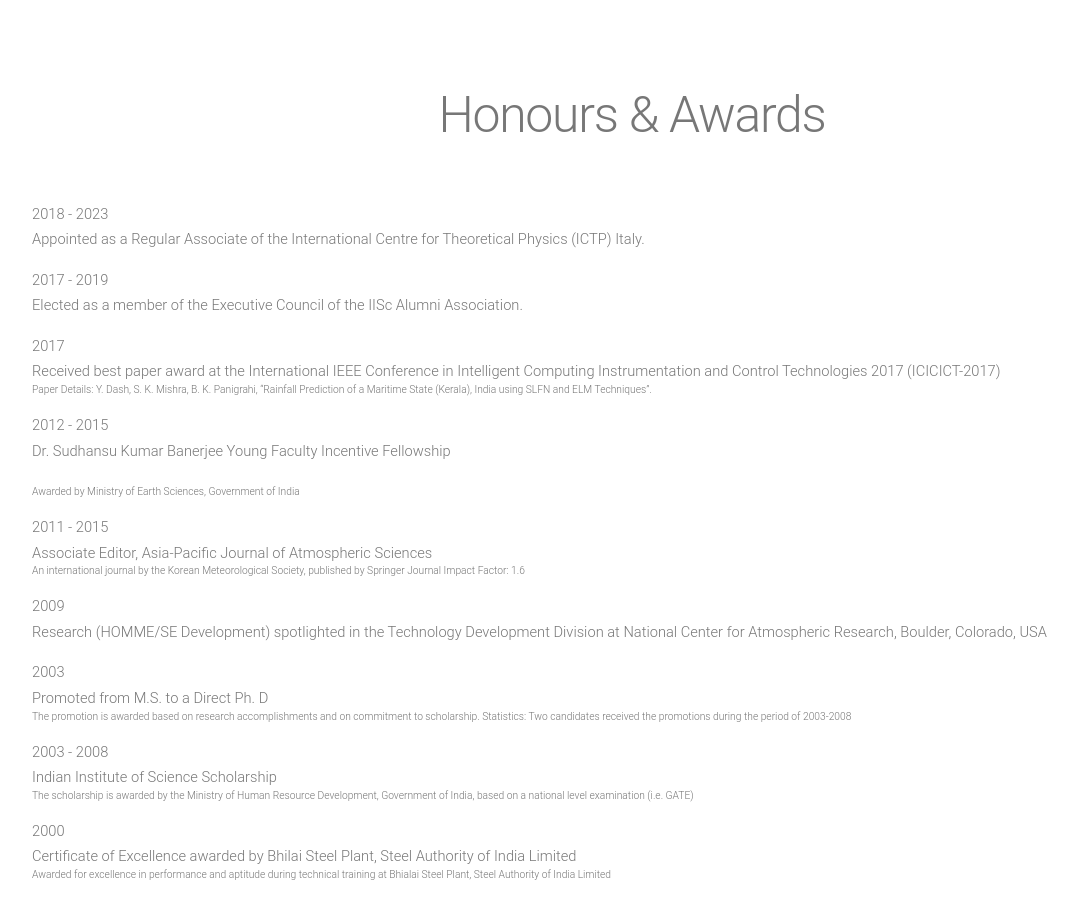
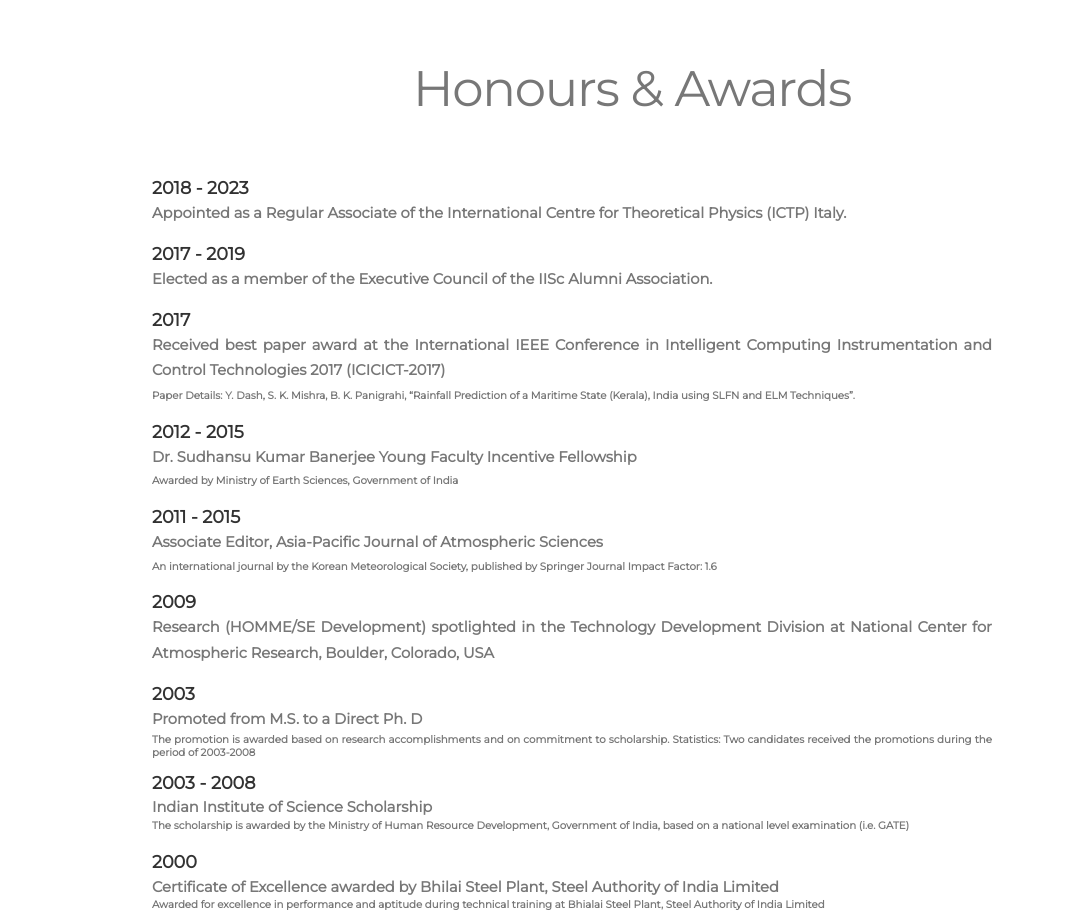
Before and after one commit to DevItC/saroj-mishra-improved, a plain HTML site: page experience.html in a window 1280 px wide. Shown: the part 1118-2039 px from the top of the page, without its empty margins (8-1086 px from the left). Drawn offline with Linux system fonts and the light colour scheme.

Commit message:
EDIT: experience.html page with alignment+design+structure  + New static css file collection

```diff
--- /dev/null
+++ b/css/style.css
@@ -0,0 +1,16 @@
+.expclass1{
+	margin-left: 10%;
+	margin-right: 10%;
+	text-align: justify;
+}
+
+.expclass1 h1{
+	font-size: 1.2em;
+	color: black;
+	font-weight: 800;
+	opacity: 0.8;
+}
+
+.expclass1 p{
+	font-weight: 600;
+}
--- a/experience.html
+++ b/experience.html
@@ -1,18 +1,21 @@
 <!DOCTYPE html>
-<!-- saved from url=(0054)https://atmos.washington.edu/~dennis/publications.html -->
-<html xmlns:o="urn:schemas-microsoft-com:office:office" xmlns:w="urn:schemas-microsoft-com:office:word" xmlns="http://www.w3.org/TR/REC-html40" class="gr__atmos_washington_edu"><head><meta http-equiv="Content-Type" content="text/html; charset=UTF-8">
-		<title>S. K. Mishra | Experience</title>
+<html><head><meta http-equiv="Content-Type" content="text/html; charset=UTF-8">
+		<title>Experience | S. K. Mishra </title>
 
 		<meta name="description" content="">
 		<meta name="keywords" content="">
+			<link rel="stylesheet" href="css/style.css">
+			<link rel="stylesheet" href="./Publications_files/A.skel-noscript.css+style.css+style-desktop.css,Mcc.-qVnpZtKcQ.css.pagespeed.cf.ebMtkpHiBI.css">
+			<link href="https://fonts.googleapis.com/css?family=Montserrat" rel="stylesheet">
 
-			<link rel="stylesheet" href="./Publications_files/A.skel-noscript.css+style.css+style-desktop.css,Mcc.-qVnpZtKcQ.css.pagespeed.cf.ebMtkpHiBI.css">
-
-
+	<style>
+		html, body{
+			font-family: 'Montserrat' !important;
+		}
+	</style>
 
 	</head>
 	<body bgcolor="white" lang="EN-US" style="tab-interval:.5in" data-gr-c-s-loaded="true">
-
 	<!-- Header -->
 		<div id="header">
 			<div id="nav-wrapper">
@@ -33,7 +36,7 @@
 				<!-- Logo -->
 				<div id="logo">
 					<h1><a href="./index">Saroj Kanta Mishra</a></h1>
-					<span class="tag">Principle Investigator<br>Center of Excellence</span>
+					<span class="tag">Principal Investigator | Center of Excellence</span>
 				</div>
 			</div>
 		</div>
@@ -44,10 +47,10 @@
 			<div id="content" class="container">
 				<section>
 					<header>
-						<h2 align="Center" style="padding-bottom: 50px">Experience</h2></h1>
+						<h2 align="Center" style="padding-bottom: 50px;">Experience</h2></h1>
 
 					</header>
-		<div class="container">
+		<div class="container expclass1" style="padding-left: 10%; margin-right: 10%; text-align: justify;">
 			<div>
 				<h1>2017 - present</h1>
 				<p>
@@ -103,7 +106,7 @@
 				<h2 align="Center" style="padding-bottom: 50px; padding-top: 100px;">Honours & Awards</h2></h1>
 
 			</header>
-		<div class= "container">
+		<div class= "container expclass1" style="padding-left: 10%; padding-right: 20%; text-align: justify;">
 			<div>
 				<h1>2018 - 2023</h1>
 				<p>
@@ -118,29 +121,24 @@
 			</div>
 			<div>
 				<h1>2017</h1>
-				<p style="margin-bottom: -8px">
+				<p style="margin-bottom: -1px;">
 					Received best paper award at the International IEEE Conference in Intelligent Computing Instrumentation and Control Technologies 2017 (ICICICT-2017)
 				</p>
-				<p style="font-size: 0.7em">
+				<p style="font-size: 0.7em;">
 					Paper Details: Y. Dash, S. K. Mishra, B. K. Panigrahi, “Rainfall Prediction of a Maritime State (Kerala), India using SLFN and ELM Techniques”.
 				</p>
-
 			</div>
 			<div>
 				<h1>2012 - 2015</h1>
-				<p>
-					Dr. Sudhansu Kumar Banerjee Young Faculty Incentive Fellowship
-				</p>
-				<p style="font-size: 0.7em">
-					Awarded by Ministry of Earth Sciences, Government of India
-				</p>
+				<p>Dr. Sudhansu Kumar Banerjee Young Faculty Incentive Fellowship</p>
+				<p style="font-size: 0.7em; margin-top: -2%;">Awarded by Ministry of Earth Sciences, Government of India</p>
 			</div>
 			<div>
 				<h1>2011 - 2015</h1>
-				<p style="margin-bottom: -8px">
+				<p style="margin-bottom: -2px;">
 					Associate Editor, Asia-Pacific Journal of Atmospheric Sciences
 				</p>
-				<p style="font-size: 0.7em">
+				<p style="font-size: 0.7em;">
 					An international journal by the Korean Meteorological Society, published by Springer Journal Impact Factor: 1.6
 				</p>
 			</div>
@@ -153,25 +151,25 @@
 			</div>
 			<div>
 				<h1>2003</h1>
-				<p style="margin-bottom: -8px">
+				<p style="margin-bottom: -8px;">
 					Promoted from M.S. to a Direct Ph. D
 				</p>
-				<p style="font-size: 0.7em">
+				<p style="font-size: 0.7em; line-height: 1.3em; margin-top: 1%;">
 					The promotion is awarded based on research accomplishments and on commitment to scholarship. Statistics: Two candidates received the promotions during the period of 2003-2008
 				</p>
 			</div>
 			<div>
 				<h1>2003 - 2008</h1>
-				<p style="margin-bottom: -8px">
+				<p style="margin-bottom: -8px;">
 					Indian Institute of Science Scholarship
 				</p>
-				<p style="font-size: 0.7em">
+				<p style="font-size: 0.7em;">
 					The scholarship is awarded by the Ministry of Human Resource Development, Government of India, based on a national level examination (i.e. GATE)
 				</p>
 			</div>
 			<div>
 				<h1>2000</h1>
-				<p style="margin-bottom: -8px">
+				<p style="margin-bottom: -8px;">
 					Certificate of Excellence awarded by Bhilai Steel Plant, Steel Authority of India Limited
 				</p>
 				<p style="font-size: 0.7em;">
@@ -180,30 +178,17 @@
 			</div>
 
 		</div>
+			</section>
+			</div>
+				</div>
 
-
-
-
-
-
-
-
-				</font></font></font></font></section><font color="black"><font color="black"><font color="red"><font color="black">
-			</font></font></font></font></div><font color="black"><font color="black"><font color="red"><font color="black">
-		</font></font></font></font></div><font color="black"><font color="black"><font color="red"><font color="black">
-	<!-- /Main -->
-
-	<!-- Tweet -->
 		<div id="tweet">
 			<div class="container">
 				<section>
-					<blockquote>“It is better to have your head in the clouds, and know where you are... than to breathe the clearer atmosphere below them, and think that you are in paradise
-.”</blockquote> <b><font face="Arial" size="+1" color="#000009"> - Henry David Thoreau
-				</font></b></section><b><font face="Arial" size="+1" color="#000009">
-			</font></b></div><b><font face="Arial" size="+1" color="#000009">
-		</font></b></div><b><font face="Arial" size="+1" color="#000009">
-
-
-
-
-</font></b></font></font></font></font></body></html>
+					<blockquote style="color: white;">“It is better to have your head in the clouds, and know where you are... than to breathe the clearer atmosphere below them, and think that you are in paradise
+					.”</blockquote><b style="font-size: 1.2em; color: black; opacity: 0.8; font-weight: 800;"> - Henry David Thoreau </b>
+				</section>
+			</div>
+		</div>
+	</body>
+</html>
```
